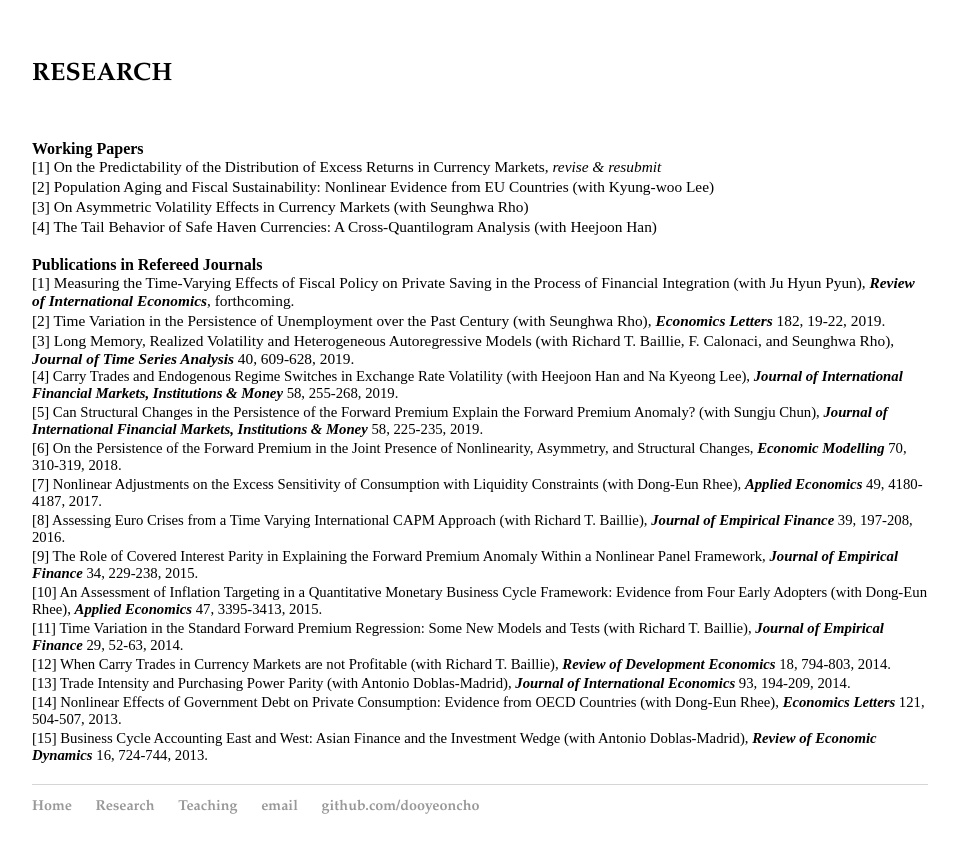
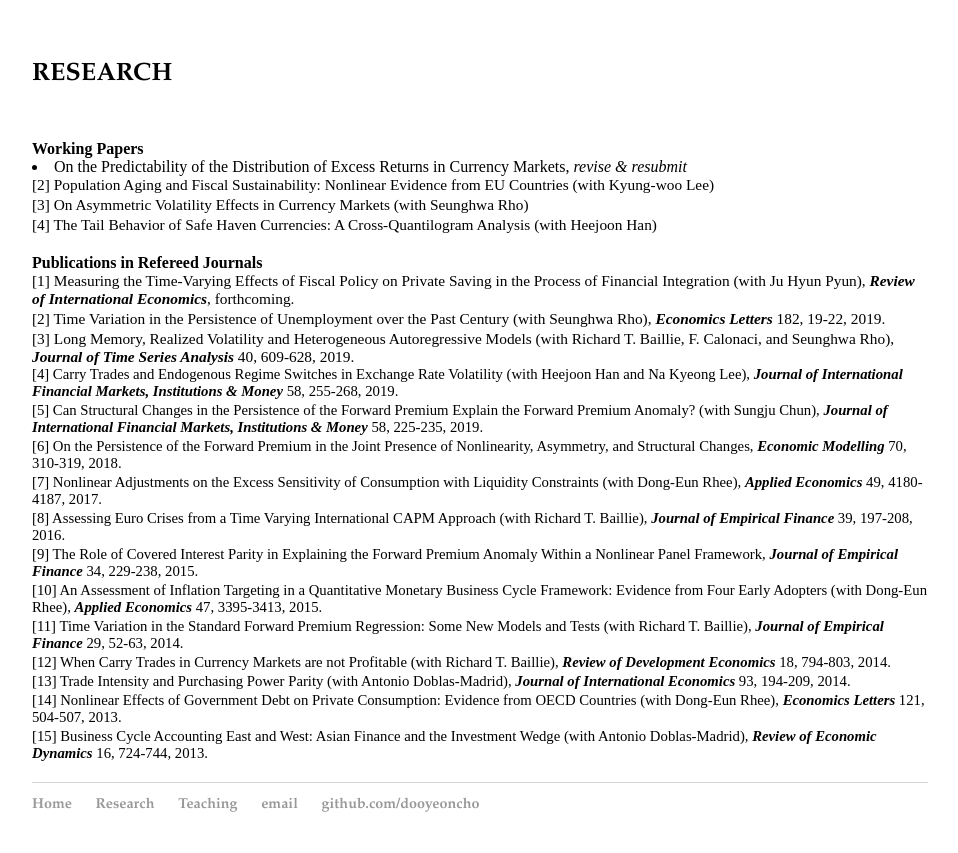
Before and after one commit to dooyeoncho/dooyeoncho.github.io, a Jekyll site: the page built from pages/research.html, in a window 1280 px wide. Shown: the top 853 px of the page, without its empty margins (160-1118 px from the left). Built offline with Jekyll 4.4.1, drawn with Linux system fonts in a browser that asks for light colours.

Commit message:
Update research.html

```diff
--- a/pages/research.html
+++ b/pages/research.html
@@ -12,7 +12,7 @@ title: Dooyeon Cho - research
        &nbsp;
 </div>
 	<div> <b>Working Papers</b>
-		<div>[1] On the Predictability of the Distribution of Excess Returns in Currency Markets, <em property="italic">revise & resubmit</em></div>
+		<li> On the Predictability of the Distribution of Excess Returns in Currency Markets, <em property="italic">revise & resubmit</em></li>
 		<div>[2] Population Aging and Fiscal Sustainability: Nonlinear Evidence from EU Countries (with Kyung-woo Lee)</div>
 		<div>[3] On Asymmetric Volatility Effects in Currency Markets (with Seunghwa Rho)</div>
 		<div>[4] The Tail Behavior of Safe Haven Currencies: A Cross-Quantilogram Analysis (with Heejoon Han)</div>
```
